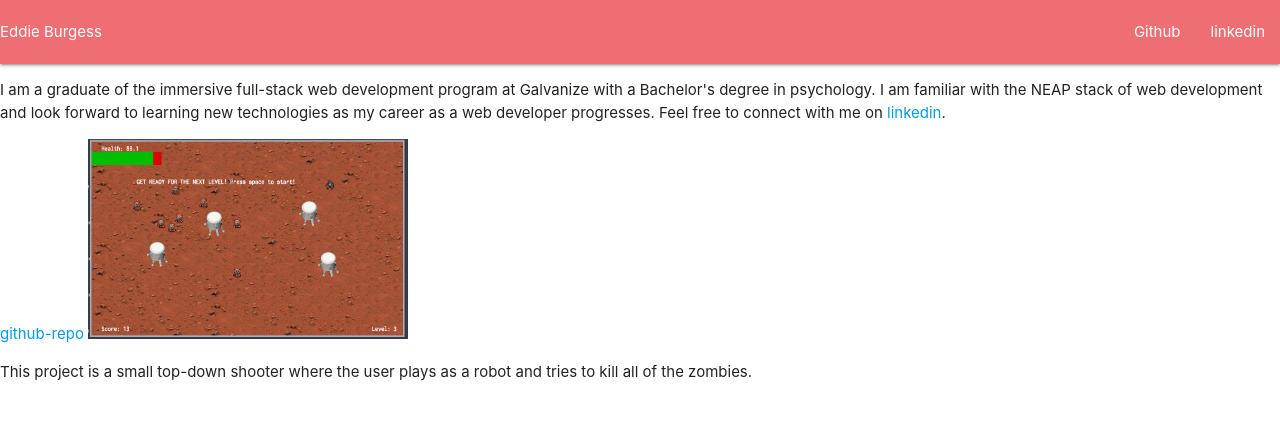
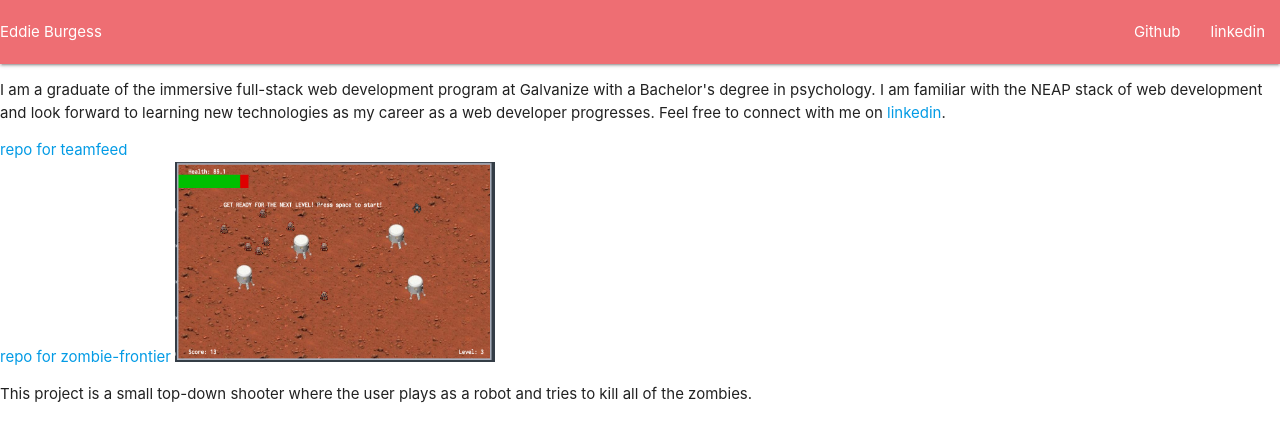
Before and after one commit to cpbuckingham/Portfolio_site, a plain HTML site: page index.html in a window 1280 px wide. Drawn offline with nearby package versions, Linux system fonts and the light colour scheme.

Commit message:
add space for more projects

```diff
--- a/index.html
+++ b/index.html
@@ -25,10 +25,10 @@
       </p>
     </div>
     <div class="project">
-
+      <a href="https://github.com/elburge1/playerdb">repo for teamfeed</a>
     </div>
     <div class="project">
-      <a href="https://github.com/elburge1/Zombie-Game-Final">github-repo</a>
+      <a href="https://github.com/elburge1/Zombie-Game-Final">repo for zombie-frontier</a>
       <a href="https://zombie-frontier.herokuapp.com"><img class="project-img" src="./assets/zombie-frontier-screenshot.png" /></a>
       <p>
         This project is a small top-down shooter where the user plays as a robot and tries to kill all of the zombies.
```
